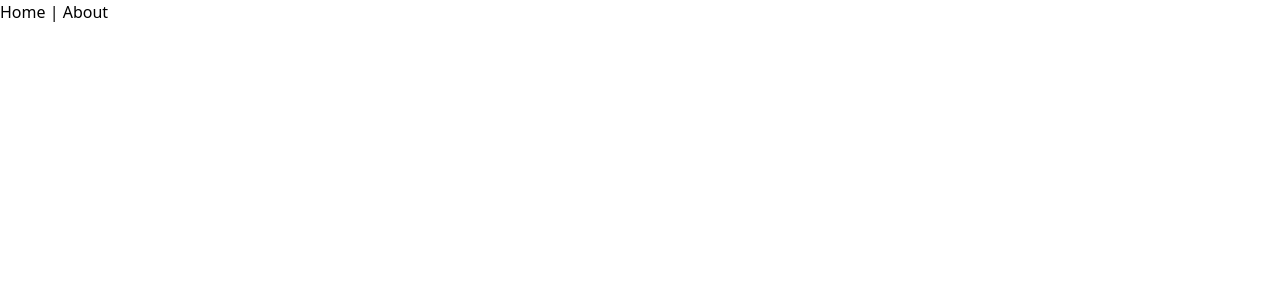
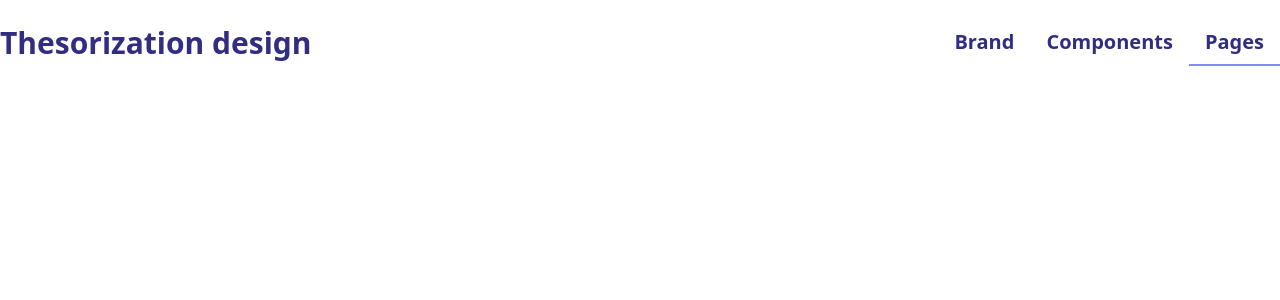
Before and after one commit to opmvpc/thesorization-design, a Vue app: page /pages in a window 1280 px wide. Before the commit this address had no page. Shown: the top 300 px of the page. Built offline with nearby package versions, Linux system fonts and the light colour scheme.

Commit message:
ajout de vues et router

```diff
--- a/src/App.vue
+++ b/src/App.vue
@@ -1,13 +1,46 @@
 <template>
-  <div id="nav">
-    <router-link to="/">Home</router-link> |
-    <router-link to="/about">About</router-link>
+  <div class="container px-3 sm:px-0 sm:mx-auto">
+    <div id="nav" class="w-auto flex flex-col md:flex-row md:justify-between md:items-center text-xl text-indigo-900 font-bold py-5">
+      <div class="inline-flex justify-between items-center">
+        <span id="logo" class="text-3xl">
+          Thesorization design
+        </span>
+        <button @click="menuIsOpen = !menuIsOpen" class="md:invisible hover:bg-indigo-100 rounded p-2">
+          <svg class="w-6 h-6" fill="none" stroke="currentColor" viewBox="0 0 24 24" xmlns="http://www.w3.org/2000/svg"><path stroke-linecap="round" stroke-linejoin="round" stroke-width="2" d="M4 6h16M4 12h16M4 18h16"></path></svg>
+        </button>
+      </div>
+      <ul class="hidden md:inline-flex">
+        <router-link to="/">Brand</router-link>
+        <router-link to="/components">Components</router-link>
+        <router-link to="/pages">Pages</router-link>
+      </ul>
+      <!-- responsive menu -->
+      <ul v-show="menuIsOpen" class="md:hidden inline-flex flex-col mt-4">
+        <router-link to="/">Brand</router-link>
+        <router-link to="/components">Components</router-link>
+        <router-link to="/pages">Pages</router-link>
+      </ul>
+    </div>
+    <router-view/>
   </div>
-  <router-view/>
 </template>
 
+<script>
+  export default {
+    data() {
+      return {
+        menuIsOpen: false,
+      }
+    }
+  }
+</script>
+
 <style>
+#nav a {
+  @apply py-2 px-4 inline
+}
+
 #nav a.router-link-exact-active {
-  color: #42b983;
+  @apply text-indigo-500 md:text-indigo-900 md:border-b-2 md:border-indigo-400
 }
 </style>
--- a/src/router/index.js
+++ b/src/router/index.js
@@ -1,20 +1,29 @@
 import { createRouter, createWebHistory } from "vue-router";
-import Home from "../views/Home.vue";
+import Brand from "../views/Brand.vue";
 
 const routes = [
   {
     path: "/",
-    name: "Home",
-    component: Home,
+    name: "Brand",
+    component: Brand,
   },
   {
-    path: "/about",
-    name: "About",
+    path: "/components",
+    name: "Components",
     // route level code-splitting
     // this generates a separate chunk (about.[hash].js) for this route
     // which is lazy-loaded when the route is visited.
     component: () =>
-      import(/* webpackChunkName: "about" */ "../views/About.vue"),
+      import(/* webpackChunkName: "components" */ "../views/Components.vue"),
+  },
+  {
+    path: "/pages",
+    name: "Pages",
+    // route level code-splitting
+    // this generates a separate chunk (about.[hash].js) for this route
+    // which is lazy-loaded when the route is visited.
+    component: () =>
+      import(/* webpackChunkName: "pages" */ "../views/Pages.vue"),
   },
 ];
 
--- /dev/null
+++ b/src/views/Brand.vue
@@ -0,0 +1,10 @@
+<template>
+  <div class="brand">
+  </div>
+</template>
+
+<script>
+export default {
+  name: 'Brand',
+}
+</script>
--- a/src/views/About.vue
+++ b/src/views/Components.vue
@@ -1,5 +1,5 @@
 <template>
-  <div class="about">
+  <div class="components">
     <h1>This is an about page</h1>
   </div>
 </template>
--- a/src/views/Home.vue
+++ /dev/null
@@ -1,18 +0,0 @@
-<template>
-  <div class="home">
-    <img alt="Vue logo" src="../assets/logo.png">
-    <HelloWorld msg="Welcome to Your Vue.js App"/>
-  </div>
-</template>
-
-<script>
-// @ is an alias to /src
-import HelloWorld from '@/components/HelloWorld.vue'
-
-export default {
-  name: 'Home',
-  components: {
-    HelloWorld
-  }
-}
-</script>
--- /dev/null
+++ b/src/views/Pages.vue
@@ -0,0 +1,10 @@
+<template>
+  <div class="pages">
+  </div>
+</template>
+
+<script>
+export default {
+  name: 'Pages',
+}
+</script>
--- a/tailwind.config.js
+++ b/tailwind.config.js
@@ -1,7 +1,19 @@
+const colors = require("tailwindcss/colors");
+
 module.exports = {
   purge: ["./public/**/*.html", "./src/**/*.vue"],
   darkMode: false, // or 'media' or 'class'
   theme: {
+    colors: {
+      transparent: "transparent",
+      current: "currentColor",
+      gray: colors.blueGray,
+      red: colors.red,
+      blue: colors.lightBlue,
+      yellow: colors.amber,
+      indigo: colors.indigo,
+      teal: colors.teal,
+    },
     extend: {},
   },
   variants: {
```
